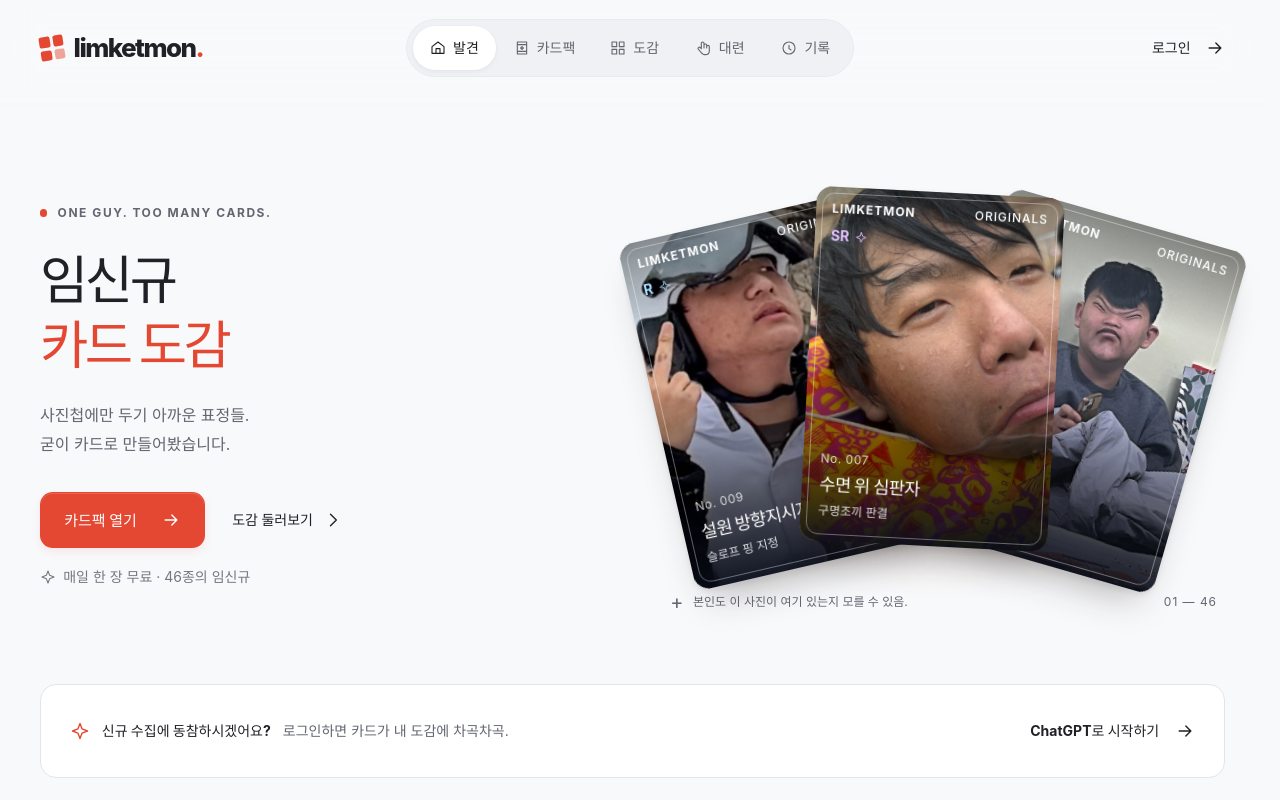
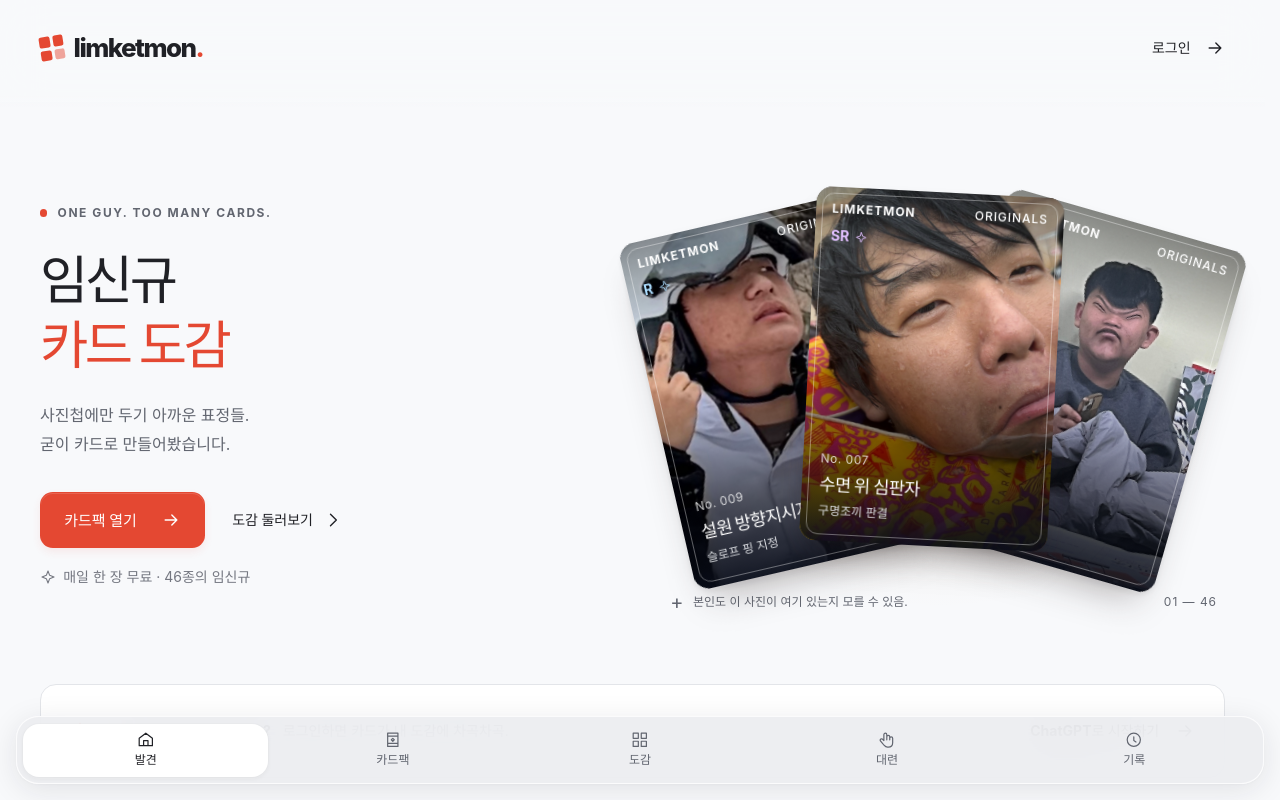
Before and after one commit to igomq/Limketmon, a Next.js app: page / in a window 1280 px wide. Shown: the top 800 px of the page. Built offline with nearby package versions, Linux system fonts and the light colour scheme.

Commit message:
fix: pin the main nav to the viewport bottom
It was trapped in the sticky blurred header, so position:fixed never left the top bar.

```diff
--- a/app/game.tsx
+++ b/app/game.tsx
@@ -159,15 +159,14 @@ function CollectionApp({ user, cards, initial }: { user: User; cards: Card[]; in
       <a className="skip-link" href="#content">본문으로 건너뛰기</a>
       <header className="topbar"><div className="topbar-inner">
         <button className="brand" onClick={() => navigate('home')} aria-label="LIMKETMON 발견 페이지"><Brand /></button>
-        <nav className="main-nav" aria-label="주요 메뉴" style={{ gridTemplateColumns: `repeat(${navItems.length}, minmax(0, 1fr))` }}>{navItems.map((item) => <motion.button key={item.id} onClick={() => navigate(item.id)} className={tab === item.id ? 'active' : ''} aria-current={tab === item.id ? 'page' : undefined} whileTap={{ scale: 0.95 }}>
+        <div className="account-area">{user ? <><button type="button" className="text-button credit-pill" onClick={() => navigate('coupon')} title="쿠폰으로 뽑기권 받기"><Icon name="ticket" /><strong>{snapshot.credits.toLocaleString('ko-KR')}</strong><span className="sr-only">뽑기권, 쿠폰 입력으로 받기</span></button><a className="icon-button" href="/signout-with-chatgpt?return_to=%2F" aria-label="로그아웃" title="로그아웃"><Icon name="logout" /></a></> : <a className="sign-in-link" href={signIn(tab)}>로그인<Icon name="arrow" /></a>}</div>
+      </div></header>
+      <nav className="main-nav" aria-label="주요 메뉴" style={{ gridTemplateColumns: `repeat(${navItems.length}, minmax(0, 1fr))` }}>{navItems.map((item) => <motion.button key={item.id} onClick={() => navigate(item.id)} className={tab === item.id ? 'active' : ''} aria-current={tab === item.id ? 'page' : undefined} whileTap={{ scale: 0.95 }}>
           {tab === item.id && <motion.span className="nav-indicator" layoutId="navigation" transition={spring} />}
           <span className="nav-label"><Icon name={item.icon} />{item.label}</span>
           {item.id === 'pull' && user && snapshot.freeAvailable && <i className="nav-dot" aria-label="무료 뽑기 가능" />}
           {item.id === 'battle' && user && !snapshot.daily.cleared && <i className="nav-dot" aria-label="오늘의 도전 남음" />}
         </motion.button>)}</nav>
-
-        <div className="account-area">{user ? <><button type="button" className="text-button credit-pill" onClick={() => navigate('coupon')} title="쿠폰으로 뽑기권 받기"><Icon name="ticket" /><strong>{snapshot.credits.toLocaleString('ko-KR')}</strong><span className="sr-only">뽑기권, 쿠폰 입력으로 받기</span></button><a className="icon-button" href="/signout-with-chatgpt?return_to=%2F" aria-label="로그아웃" title="로그아웃"><Icon name="logout" /></a></> : <a className="sign-in-link" href={signIn(tab)}>로그인<Icon name="arrow" /></a>}</div>
-      </div></header>
 
       <main id="content" ref={content} tabIndex={-1} className="page">
         <AnimatePresence mode="popLayout" initial={false}>
--- a/app/globals.css
+++ b/app/globals.css
@@ -17,7 +17,7 @@
 }
 * { box-sizing: border-box; }
 .app-shell { position: relative; }
-html { min-width: 320px; background: var(--bg); scrollbar-gutter: stable; scroll-padding-top: 7rem; }
+html { min-width: 320px; background: var(--bg); scrollbar-gutter: stable; scroll-padding-top: 7rem; scroll-padding-bottom: 6.5rem; }
 body { margin: 0; color: var(--ink); font-size: 1rem; line-height: 1.6; -webkit-font-smoothing: antialiased; }
 button, input, select { font: inherit; }
 button, a, input, select { -webkit-tap-highlight-color: transparent; }
@@ -39,7 +39,7 @@ h2 { font-size: clamp(1.5rem, 2.4vw, 2rem); line-height: 1.35; letter-spacing: -
 .sr-only { position: absolute !important; width: 1px; height: 1px; padding: 0; margin: -1px; overflow: hidden; clip: rect(0,0,0,0); white-space: nowrap; border: 0; }
 .skip-link { position: fixed; z-index: 300; top: 1rem; left: 1rem; padding: .75rem 1rem; background: var(--ink); color: white; border-radius: .7rem; transform: translateY(-200%); }
 .skip-link:focus { transform: none; }
-.page { width: min(100% - 5rem, 1200px); margin: 0 auto; padding: 3.25rem 0 4.5rem; min-height: calc(100dvh - 13rem); }
+.page { width: min(100% - 5rem, 1200px); margin: 0 auto; padding: 3.25rem 0 7.5rem; min-height: calc(100dvh - 13rem); }
 .page:focus { outline: none; }
 .view-stage { position: relative; }
 .eyebrow { display: flex; align-items: center; gap: .65rem; color: var(--secondary); font-size: .75rem; font-weight: 700; line-height: 1.5; letter-spacing: .13em; }
@@ -61,13 +61,13 @@ h2 { font-size: clamp(1.5rem, 2.4vw, 2rem); line-height: 1.35; letter-spacing: -
 .brand-symbol { display: grid; grid-template-columns: repeat(2, 1fr); width: 1.5rem; height: 1.5rem; gap: 3px; transform: rotate(-9deg); }
 .brand-symbol i { border-radius: 2px; background: var(--accent); }
 .brand-symbol i:last-child { opacity: .48; }
-.main-nav { display: flex; gap: .15rem; padding: .35rem; border: 1px solid #e9eaed; border-radius: 2rem; background: #eceef1b8; }
-.main-nav button { position: relative; border: 0; min-width: 5.2rem; min-height: 2.75rem; padding: .5rem .95rem; border-radius: 2rem; background: none; color: var(--secondary); font-size: .875rem; font-weight: 600; }
+.main-nav { position: fixed; z-index: 50; left: 1rem; right: 1rem; bottom: max(1rem, env(safe-area-inset-bottom)); display: grid; grid-template-columns: repeat(5, minmax(0, 1fr)); gap: .15rem; padding: .4rem; border: 1px solid #ffffffcc; border-radius: 1.4rem; background: #ebedf0e6; backdrop-filter: blur(24px) saturate(170%); -webkit-backdrop-filter: blur(24px) saturate(170%); box-shadow: 0 6px 30px #2021261a, 0 1px 3px #20212608; }
+.main-nav button { position: relative; border: 0; min-width: 0; min-height: 3.3rem; padding: .35rem; border-radius: 1rem; background: none; color: var(--secondary); font-size: .75rem; font-weight: 600; }
 .main-nav button.active { color: var(--ink); }
-.nav-label { position: relative; display: flex; align-items: center; justify-content: center; gap: .45rem; z-index: 1; }
-.nav-label .icon { width: 1rem; height: 1rem; }
-.nav-indicator { position: absolute; inset: 0; background: white; border-radius: 2rem; box-shadow: 0 2px 5px #2222220c, 0 0 0 1px #00000003; }
-.nav-dot { position: absolute; right: .7rem; top: .6rem; width: 4px; height: 4px; border-radius: 50%; background: var(--accent); }
+.nav-label { position: relative; display: flex; flex-direction: column; align-items: center; justify-content: center; gap: .12rem; z-index: 1; }
+.nav-label .icon { display: block; width: 1.1rem; height: 1.1rem; }
+.nav-indicator { position: absolute; inset: 0; background: white; border-radius: 1rem; box-shadow: 0 2px 5px #2222220c, 0 0 0 1px #00000003; }
+.nav-dot { position: absolute; right: calc(50% - 1rem); top: .55rem; width: 4px; height: 4px; border-radius: 50%; background: var(--accent); }
 .account-area { display: flex; align-items: center; justify-content: end; gap: .7rem; min-width: 10.5rem; }
 .credit-pill { display: inline-flex; align-items: center; gap: .5rem; font-size: .875rem; }
 .credit-pill .icon { color: var(--accent); }
@@ -167,7 +167,7 @@ h2 { font-size: clamp(1.5rem, 2.4vw, 2rem); line-height: 1.35; letter-spacing: -
 .collection-invite h2 { margin: .8rem 0 .5rem; }
 .collection-invite p { color: var(--secondary); font-size: .9375rem; }
 .collection-invite .btn { flex-shrink: 0; }
-.footer { display: flex; justify-content: space-between; align-items: center; gap: 1.5rem; width: min(100% - 5rem, 1200px); margin: auto; padding: 1.75rem 0 2.5rem; border-top: 1px solid var(--line); color: var(--muted); font-size: .75rem; }
+.footer { display: flex; justify-content: space-between; align-items: center; gap: 1.5rem; width: min(100% - 5rem, 1200px); margin: auto; padding: 1.75rem 0 calc(7.5rem + env(safe-area-inset-bottom)); border-top: 1px solid var(--line); color: var(--muted); font-size: .75rem; }
 .footer > span:first-child { color: var(--ink); font-size: .9rem; font-weight: 700; letter-spacing: -.025em; }
 .footer > span:first-child > span { margin-left: .85rem; font-size: .75rem; font-weight: 400; color: var(--secondary); }
 .footer > span:last-child { letter-spacing: .08em; }
@@ -372,17 +372,6 @@ h2 { font-size: clamp(1.5rem, 2.4vw, 2rem); line-height: 1.35; letter-spacing: -
   .coupon-layout { gap: 3rem; }
 }
 
-@media (max-width: 1024px) {
-  html { scroll-padding-bottom: 6.5rem; }
-  .page { padding-bottom: 7.5rem; }
-  .footer { padding-bottom: calc(7.5rem + env(safe-area-inset-bottom)); }
-  .main-nav { position: fixed; left: 1rem; right: 1rem; bottom: max(1rem, env(safe-area-inset-bottom)); top: auto; transform: none; z-index: 50; display: grid; grid-template-columns: repeat(5, minmax(0, 1fr)); padding: .4rem; border: 1px solid #ffffffcc; border-radius: 1.4rem; background: #ebedf0e6; backdrop-filter: blur(24px) saturate(170%); -webkit-backdrop-filter: blur(24px) saturate(170%); box-shadow: 0 6px 30px #2021261a, 0 1px 3px #20212608; }
-  .main-nav button { min-height: 3.3rem; border-radius: 1rem; min-width: 0; padding: .35rem; font-size: .75rem; }
-  .nav-label { flex-direction: column; gap: .12rem; }
-  .nav-label .icon { display: block; width: 1.1rem; height: 1.1rem; }
-  .nav-indicator { border-radius: 1rem; }
-  .nav-dot { right: calc(50% - 1rem); top: .55rem; }
-}
 @media (max-width: 800px) {
   .topbar-inner { min-height: 5rem; }
   .brand { font-size: 1.4rem; }
```
